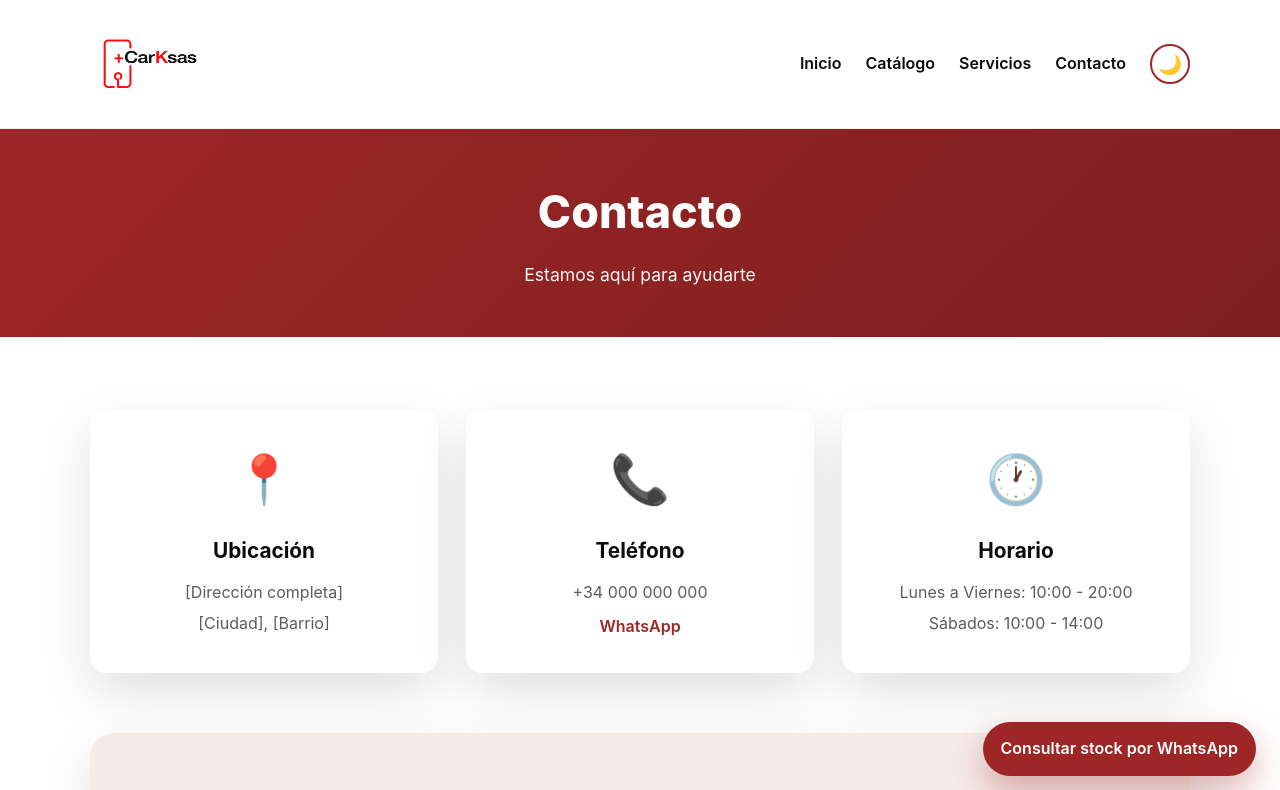
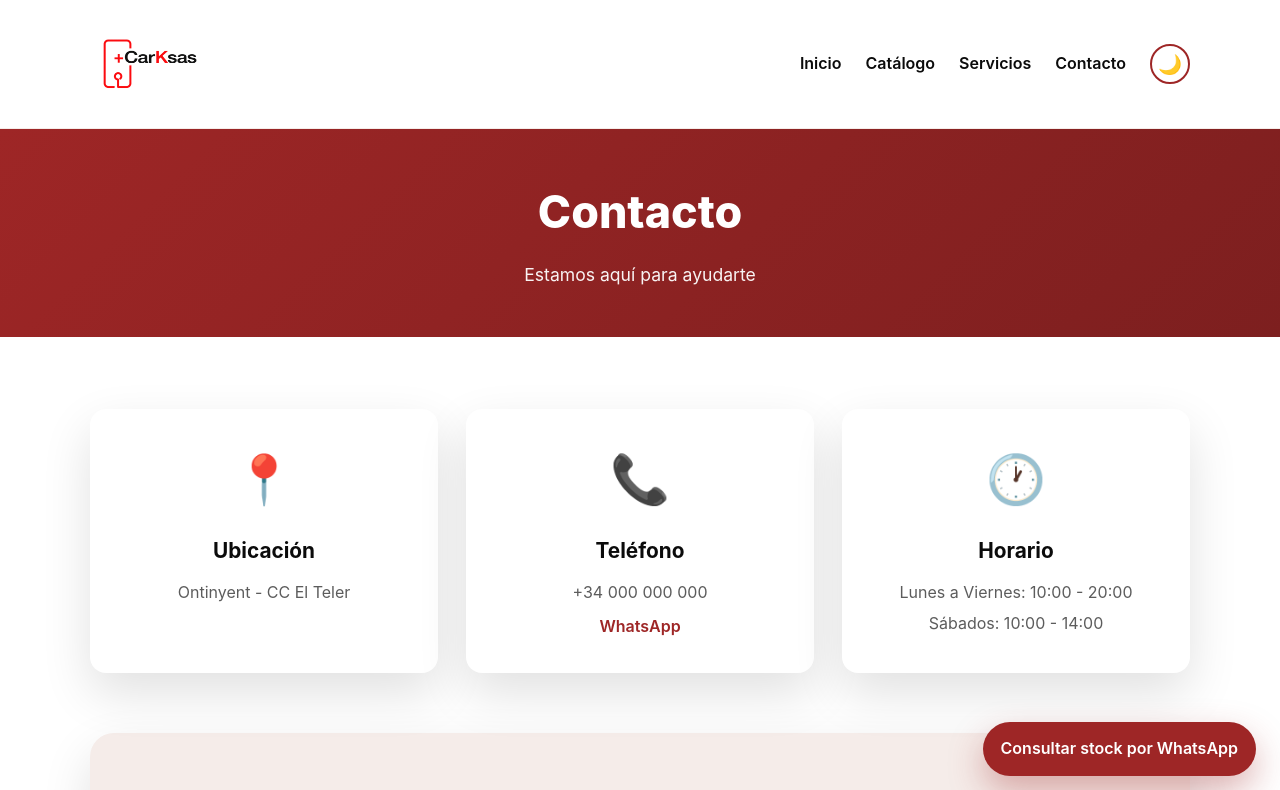
Before and after one commit to Noggs69/carkasas, a React (Vite) app: page /contacto in a window 1280 px wide. Shown: the top 790 px of the page. Built offline with nearby package versions, Linux system fonts and the light colour scheme.

Commit message:
Content: add address Ontinyent - CC El Teler to ContactPage

```diff
--- a/src/pages/ContactPage.tsx
+++ b/src/pages/ContactPage.tsx
@@ -13,8 +13,7 @@ const ContactPage = () => {
             <div className={styles.contactCard}>
               <div className={styles.icon}>📍</div>
               <h3>Ubicación</h3>
-              <p>[Dirección completa]</p>
-              <p>[Ciudad], [Barrio]</p>
+              <p>Ontinyent - CC El Teler</p>
             </div>
             <div className={styles.contactCard}>
               <div className={styles.icon}>📞</div>
```
